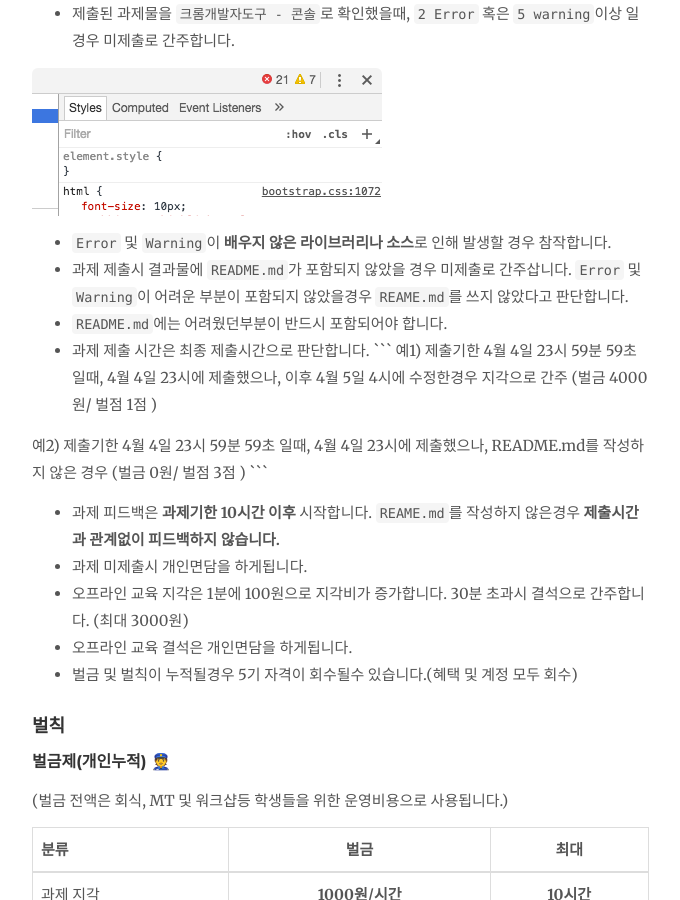
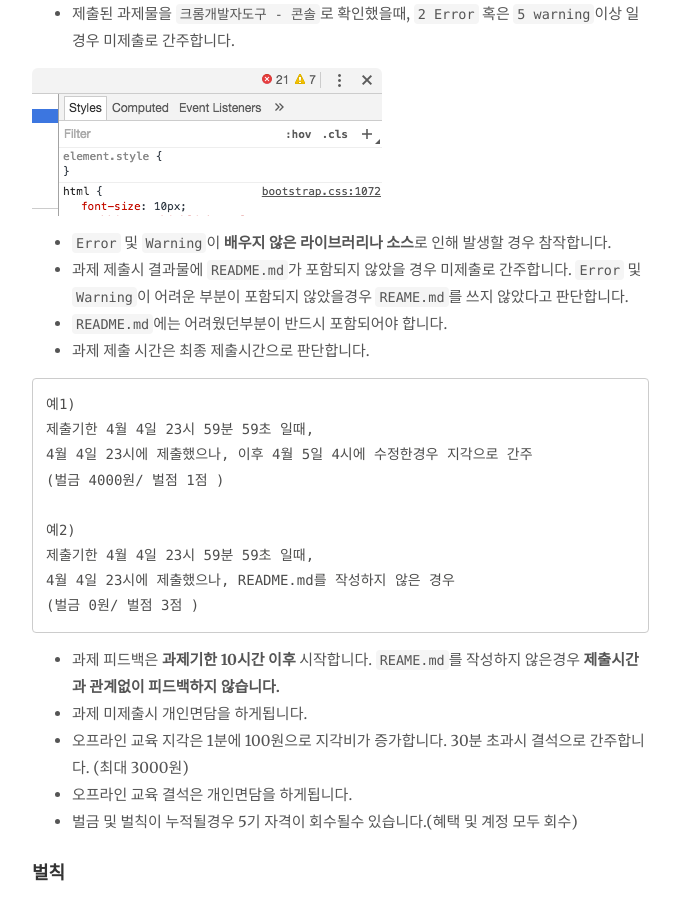
Before and after one commit to likelionkonkuk/likelionkonkuk_before_github, a Jekyll site: the page built from _posts/2017-04-05-notice-5th_rules3.md, in a window 1280 px wide and 900 px high, scrolled down 697 px. Shown: the whole window, without its empty margins (138-818 px from the left). Built offline with Jekyll 4.4.1, drawn with Linux system fonts in a browser that asks for light colours; nearby versions of some CDN libraries; emoji names are drawn with the system emoji font; comment, search, counter and statistics services are not loaded.

Commit message:
2분기 규칙 업데이트 edit2

````diff
--- a/_posts/2017-04-05-notice-5th_rules3.md
+++ b/_posts/2017-04-05-notice-5th_rules3.md
@@ -24,9 +24,10 @@ author: "건대멋사"
 ![]({{ site.url }}/assets/warning.png)
 
 - `Error` 및 `Warning`이 **배우지 않은 라이브러리나 소스**로 인해 발생할 경우 참작합니다.
-- 과제 제출시 결과물에 `README.md`가 포함되지 않았을 경우 미제출로 간주삽니다. `Error` 및 `Warning`이 어려운 부분이 포함되지 않았을경우 `REAME.md`를 쓰지 않았다고 판단합니다.
+- 과제 제출시 결과물에 `README.md`가 포함되지 않았을 경우 미제출로 간주합니다. `Error` 및 `Warning`이 어려운 부분이 포함되지 않았을경우 `REAME.md`를 쓰지 않았다고 판단합니다.
 - `README.md`에는 어려웠던부분이 반드시 포함되어야 합니다.
 - 과제 제출 시간은 최종 제출시간으로 판단합니다.
+
 ```
 예1)
 제출기한 4월 4일 23시 59분 59초 일때,
@@ -38,6 +39,7 @@ author: "건대멋사"
 4월 4일 23시에 제출했으나, README.md를 작성하지 않은 경우
 (벌금 0원/ 벌점 3점 )
 ```
+
 - 과제 피드백은 **과제기한 10시간 이후** 시작합니다. `REAME.md`를 작성하지 않은경우 **제출시간과 관계없이 피드백하지 않습니다.**
 - 과제 미제출시 개인면담을 하게됩니다.
 - 오프라인 교육 지각은 1분에 100원으로 지각비가 증가합니다. 30분 초과시 결석으로 간주합니다. (최대 3000원)
````
Also changed, not shown: _posts/2017-03-18-notice-5th_rules.md (+3 -1 lines).
